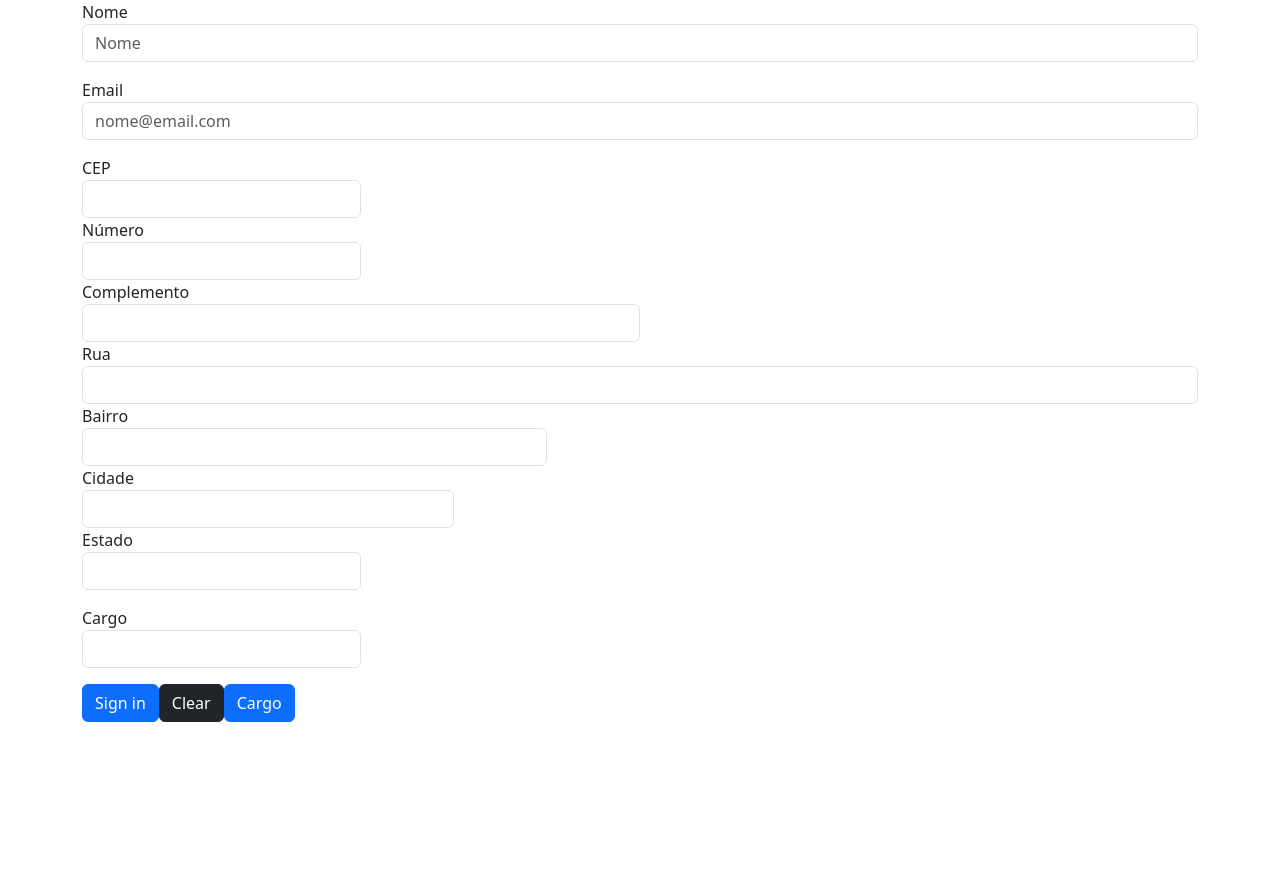
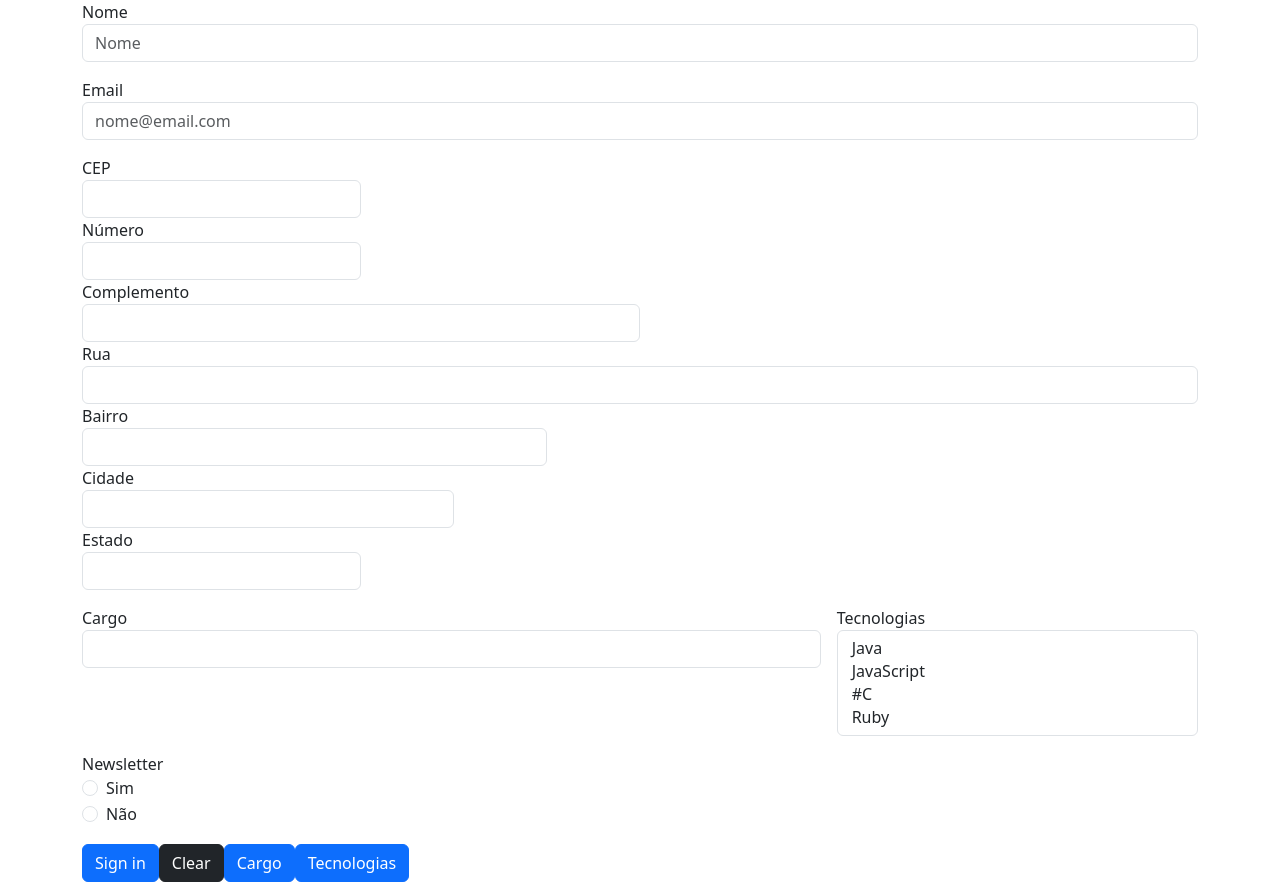
Before and after one commit to JoaoClemer/reactive-forms, an Angular app: page / in a window 1280 px wide. Before the commit the page ends 800 px from the top, so only its background shows below. Built offline with nearby package versions, Linux system fonts and the light colour scheme.

Commit message:
radio input

```diff
--- a/src/app/data-form/data-form.component.html
+++ b/src/app/data-form/data-form.component.html
@@ -52,24 +52,40 @@
     </div>
   </div>
 
-  <div class="form-group">
-    <div class="col-md-3">
+
+    <div class="col-md-8">
       <label for="cargo">Cargo</label>
       <select class="form-control" type="text" name="cargo" id="cargo" formControlName="cargo" [compareWith]="compararCargos">
         <option *ngFor="let cargo of cargos" [ngValue]="cargo"> {{ cargo.desc }} </option>
       </select>
     </div>
 
-  </div>
+
+      <div class="col-md-4">
+        <label for="tecnologias">Tecnologias</label>
+        <select multiple class="form-control" type="text" name="tecnologias" id="tecnologias" formControlName="tecnologias">
+          <option *ngFor="let tecnologia of tecnologias" [value]="tecnologia.nome"> {{ tecnologia.desc }} </option>
+        </select>
+      </div>
+
+      <div class="col-md-12">
+        <label for="inlineRadio">Newsletter</label>
+        <div *ngFor="let item of newsletterOp">
+          <div class="form-check form-check-inline">
+            <input class="form-check-input" type="radio" [value]="item.valor" formControlName="newsletter"> {{item.desc}}
+          </div>
+        </div>
+      </div>
 
 
 
+<div class="form-group">
   <div class="col-12">
     <button type="submit" class="btn btn-primary">Sign in</button>
     <button class="btn btn-dark" (click)="limpar()">Clear</button>
     <button class="btn btn-primary" (click)="setarCargo()">Cargo</button>
+    <button class="btn btn-primary" (click)="setarTecnologias()">Tecnologias</button>
   </div>
-
-
+</div>
 
 </form>
--- a/src/app/data-form/data-form.component.ts
+++ b/src/app/data-form/data-form.component.ts
@@ -17,6 +17,8 @@
   // estados!: EstadoBr[];
   estados!: Observable<EstadoBr[]>;
   cargos!: any[];
+  tecnologias!: any[];
+  newsletterOp!:any[];
 
   constructor
   (private formBuilder: FormBuilder,
@@ -32,6 +34,10 @@
     this.estados = this.dropdownService.getEstadosBr();
 
     this.cargos = this.dropdownService.getCargos();
+
+    this.tecnologias = this.dropdownService.getTecnologias();
+
+    this.newsletterOp = this.dropdownService.getNewsletter();
 
     /*this.furmulario = new FormGroup({
       nome: new FormControl(null),
@@ -60,7 +66,9 @@
       estado:[null, Validators.required]
       }),
 
-      cargo: [null]
+      cargo: [null],
+      tecnologias: [null],
+      newsletter: [null]
 
     });
 
@@ -130,4 +138,9 @@
     return obj1 && obj2 ? (obj1.nivel === obj2.nivel) : obj1 && obj2;
   }
 
+  setarTecnologias(){
+    this.formulario.get('tecnologias')?.setValue(['java', 'javascript', 'ruby']);
+
   }
+
+  }
--- a/src/app/services/dropdown.service.ts
+++ b/src/app/services/dropdown.service.ts
@@ -24,5 +24,20 @@
     ];
   }
 
+  getTecnologias(){
+    return [
+      {nome: 'java', desc: 'Java'},
+      {nome: 'javascript', desc: 'JavaScript'},
+      {nome: 'C#', desc: '#C'},
+      {nome: 'ruby', desc: 'Ruby'},
+    ]
+  }
+
+  getNewsletter(){
+    return[
+      {valor: 's', desc: 'Sim'},
+      {valor: 'n', desc: 'Não'}
+    ]
+  }
 
 }
```
